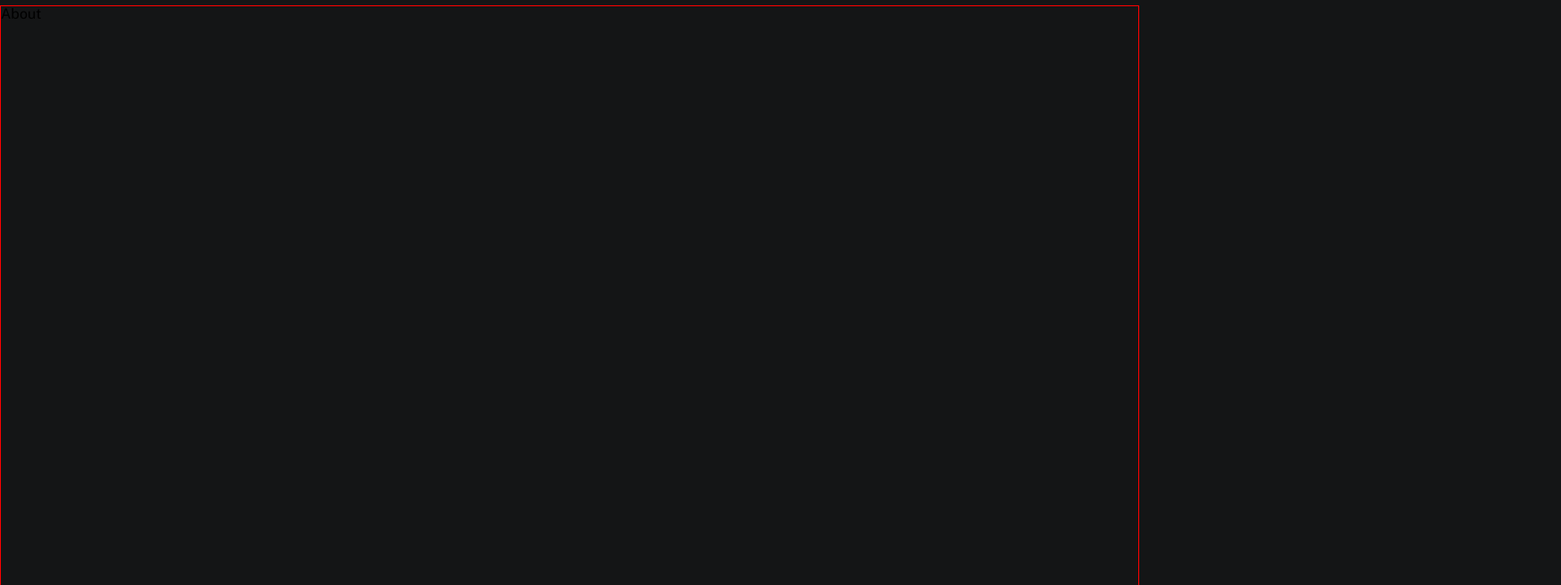
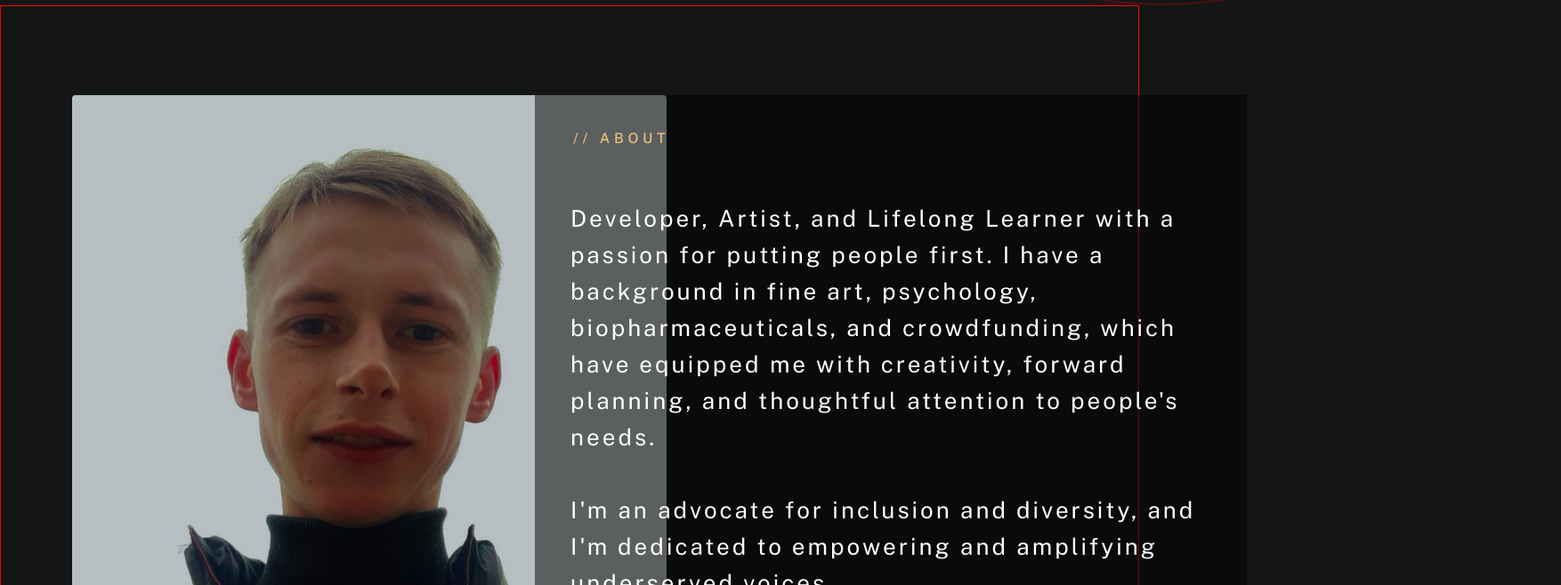
Before and after one commit to nyaremiy/portfolio, a React (Create React App) app: page / in a window 1280 px wide. Shown: the part 794-1452 px from the top of the page at 89% size, 1754 px wide, since content can reach past the window. Built offline with nearby package versions, Linux system fonts and the light colour scheme.

Commit message:
Added section about

```diff
--- a/src/components/about/About.jsx
+++ b/src/components/about/About.jsx
@@ -1,7 +1,27 @@
 import s from './about.module.css';
+import me from './../../assets/img/me.jpg';
 
 export const About = () => {
   return (
-    <section className={s.about}>About</section>
-  )
-}
+    <section className={s.about} id='about'>
+      <div className={`container ${s.wrapper}`}>
+        <div className={s.info}>
+          <div className='subtitle'>{`//`} about</div>
+          <div className={s.text}>
+            Developer, Artist, and Lifelong Learner with a passion for putting
+            people first. I have a background in fine art, psychology,
+            biopharmaceuticals, and crowdfunding, which have equipped me with
+            creativity, forward planning, and thoughtful attention to people's
+            needs.<br/><br/>I'm an advocate for inclusion and diversity, and I'm
+            dedicated to empowering and amplifying underserved voices. <br/><br/>You can
+            find me at the local dog cafe with my two rescue pups, Coco and
+            Dottie.
+          </div>
+        </div>
+        <div className={s['photo-block']}>
+          <img src={me} alt='me' className={s.photo} />
+        </div>
+      </div>
+    </section>
+  );
+};
--- a/src/components/about/about.module.css
+++ b/src/components/about/about.module.css
@@ -1,4 +1,34 @@
+@import '../../css/variables.css';
+
 .about {
+  border: 1px solid red;
   min-height: 100vh;
-  border: 1px solid red;
+  padding: 100px 0;
 }
+.wrapper {
+  padding-right: 8rem;
+  padding-left: 8rem;
+  position: relative;
+}
+.photo-block {
+  max-width: 668px;
+  height: auto;
+}
+.photo {
+  border-radius: 4px;
+}
+.info {
+  background-color: rgba(0, 0, 0, .5);
+  position: absolute;
+  max-width: 800px;
+  padding: 40px;
+  width: 100%;
+  left: 60rem;
+}
+.text {
+  letter-spacing: 0.3rem;
+  color: var(--c-white);
+  line-height: 4.1rem;
+  font-size: 2.6rem;
+  font-weight: 300;
+}
--- a/src/components/intro/Intro.jsx
+++ b/src/components/intro/Intro.jsx
@@ -6,7 +6,7 @@ export const Intro = () => {
     <section className={s.intro}>
       <div className={`container ${s.wrapper}`}>
         <div className={s.info}>
-          <div className={s.subtitle}>// Hello World</div>
+          <div className='subtitle'>{`//`} Hello World</div>
           <h1 className={s.title}>I am Nazar Yaremiy, <br/>and I'm full stack<br/> developer. ^_^</h1>
         </div>
         <div className={s['intro-social']}>
@@ -26,13 +26,13 @@ export const Intro = () => {
           </ul>
         </div>
         <div className={s.arrow}>
-          <a href="#about" className={s['arrow-link']}>
+          <a href='#1' className={s['arrow-link']}>
           <svg viewBox="0 0 24 24" xmlns="http://www.w3.org/2000/svg">
             <path d="M11 21.883l-6.235-7.527-.765.644 7.521 9 7.479-9-.764-.645-6.236 7.529v-21.884h-1v21.883z"></path>
           </svg>
           </a>
         </div>
-        {/* <Circles/> */}
+        <Circles/>
       </div>
     </section>
   )
--- a/src/components/intro/intro.module.css
+++ b/src/components/intro/intro.module.css
@@ -1,6 +1,8 @@
 @import '../../css/variables.css';
 
-
+.intro {
+    overflow-x: hidden;
+}
 .wrapper {
   align-items: flex-start;
   justify-content: center;
@@ -14,14 +16,6 @@
 .info {
   position: relative;
   z-index: 2;
-}
-.subtitle {
-  font-size: var(--text-sm);
-  color: var(--c-gold-brown);
-  text-transform: uppercase;
-  margin-bottom: 6rem;
-  margin-left: 0.3rem;
-  font-weight: 500;
 }
 .title {
   font-family: 'DM Serif Display', serif;
@@ -59,11 +53,13 @@
 
 .arrow {
   position: absolute;
+  cursor: pointer;
   display: block;
   height: 2.8rem;
   width: 2.8rem;
   bottom: 10rem;
   right: 10rem;
+  z-index: 3;
 }
 .arrow-link svg{
   transition: var(--tr-base);
--- a/src/css/index.css
+++ b/src/css/index.css
@@ -7,12 +7,14 @@
   margin: 0;
 }
 html {
+  scroll-behavior: smooth;
   font-size: 10px;
 }
 
 body {
   font-family: 'Public Sans', sans-serif;
   background-color: var(--c-bg);
+  overflow-x: hidden;
   font-size: 1.6rem;
   max-width: 100vw;
   min-height: 100vh;
@@ -26,6 +28,9 @@ svg {
   height: auto;
   width: 100%;
 }
+img {
+  width: 100%;
+}
 
 .container {
   max-width: 1400px;
@@ -33,3 +38,13 @@ svg {
   margin: 0 auto;
   width: 100%;
 }
+
+.subtitle {
+  font-size: var(--text-sm);
+  color: var(--c-gold-brown);
+  text-transform: uppercase;
+  letter-spacing: 0.3em;
+  margin-bottom: 6rem;
+  margin-left: 0.3rem;
+  font-weight: 500;
+}
```
Also changed, not shown: src/assets/img/me.jpg (added), src/index.js (line endings or trailing spaces).
